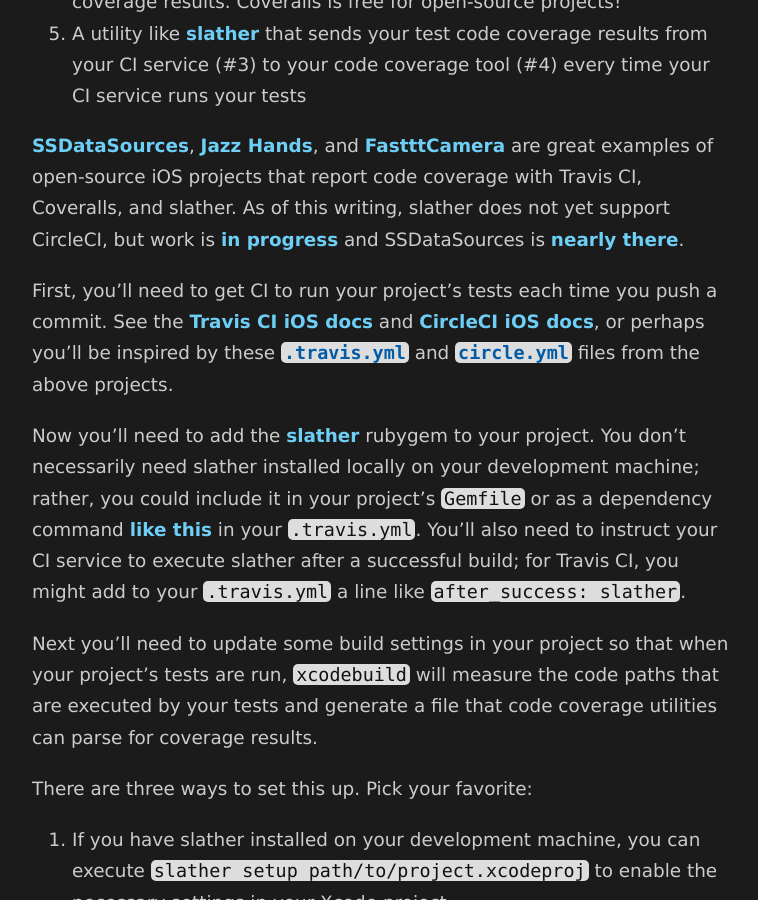
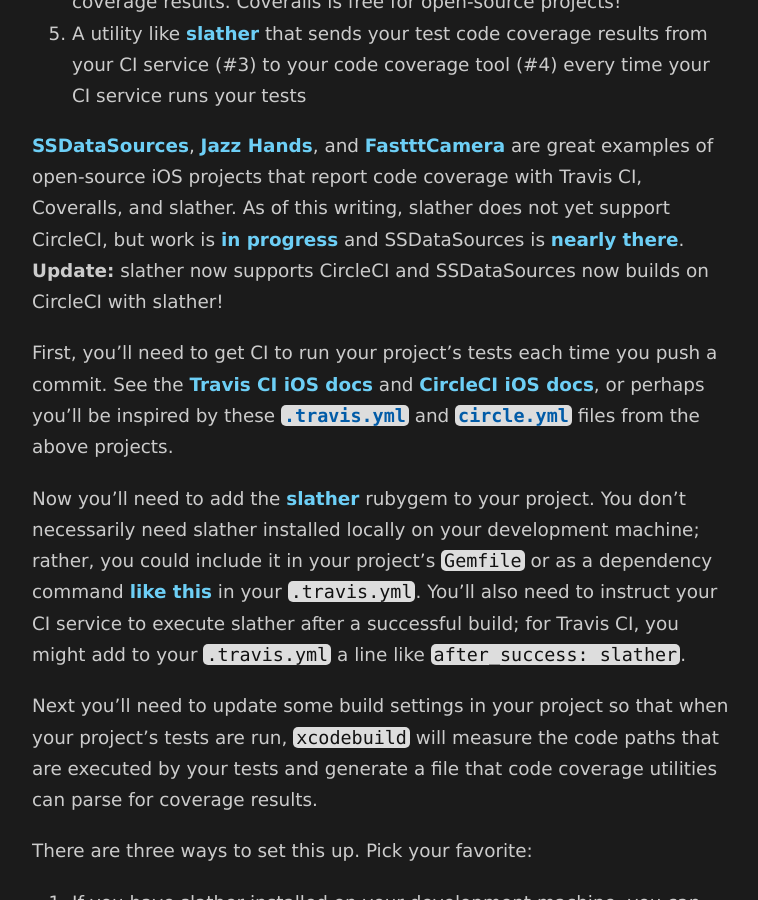
Before and after one commit to jhersh/list.her.sh, a Jekyll site: the page built from _posts/2015-03-11-ios-test-coverage-with-coveralls.md, in a window 1280 px wide and 900 px high, scrolled down 763 px. Shown: the whole window, without its empty margins (258-1016 px from the left). Built offline with Jekyll 4.4.1, drawn with Linux system fonts in a browser that asks for light colours; Markdown is read by kramdown in place of the engine named in the settings.

Commit message:
CircleCI update

```diff
--- a/_posts/2015-03-11-ios-test-coverage-with-coveralls.md
+++ b/_posts/2015-03-11-ios-test-coverage-with-coveralls.md
@@ -17,7 +17,7 @@ You will need:
 4. A code coverage tool like [Coveralls](https://coveralls.io) that can visualize your code coverage results. Coveralls is free for open-source projects!
 5. A utility like [slather](https://github.com/venmo/slather) that sends your test code coverage results from your CI service (#3) to your code coverage tool (#4) every time your CI service runs your tests
 
-[SSDataSources](https://github.com/splinesoft/SSDataSources), [Jazz Hands](https://github.com/IFTTT/JazzHands), and [FastttCamera](https://github.com/IFTTT/FastttCamera) are great examples of open-source iOS projects that report code coverage with Travis CI, Coveralls, and slather. As of this writing, slather does not yet support CircleCI, but work is [in progress](https://github.com/venmo/slather/pull/55) and SSDataSources is [nearly there](https://github.com/splinesoft/SSDataSources/pull/49).
+[SSDataSources](https://github.com/splinesoft/SSDataSources), [Jazz Hands](https://github.com/IFTTT/JazzHands), and [FastttCamera](https://github.com/IFTTT/FastttCamera) are great examples of open-source iOS projects that report code coverage with Travis CI, Coveralls, and slather. As of this writing, slather does not yet support CircleCI, but work is [in progress](https://github.com/venmo/slather/pull/55) and SSDataSources is [nearly there](https://github.com/splinesoft/SSDataSources/pull/49). **Update:** slather now supports CircleCI and SSDataSources now builds on CircleCI with slather!
 
 First, you'll need to get CI to run your project's tests each time you push a commit. See the [Travis CI iOS docs](http://docs.travis-ci.com/user/languages/objective-c/) and [CircleCI iOS docs](https://circleci.com/docs/ios), or perhaps you'll be inspired by these [`.travis.yml`](https://github.com/IFTTT/JazzHands/blob/master/.travis.yml) and [`circle.yml`](https://github.com/splinesoft/SPLUserActivity/blob/master/circle.yml) files from the above projects.
 
```
